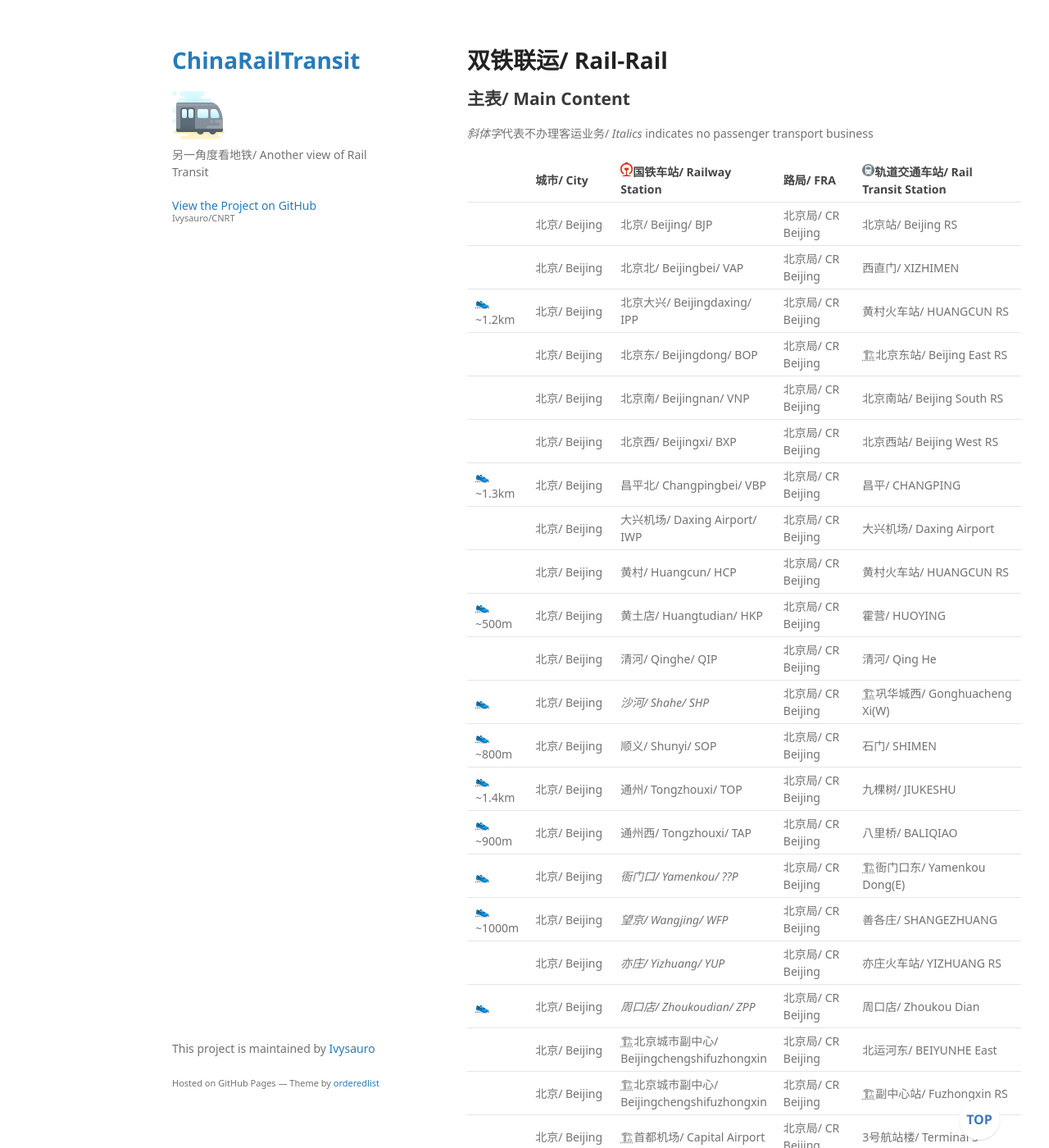
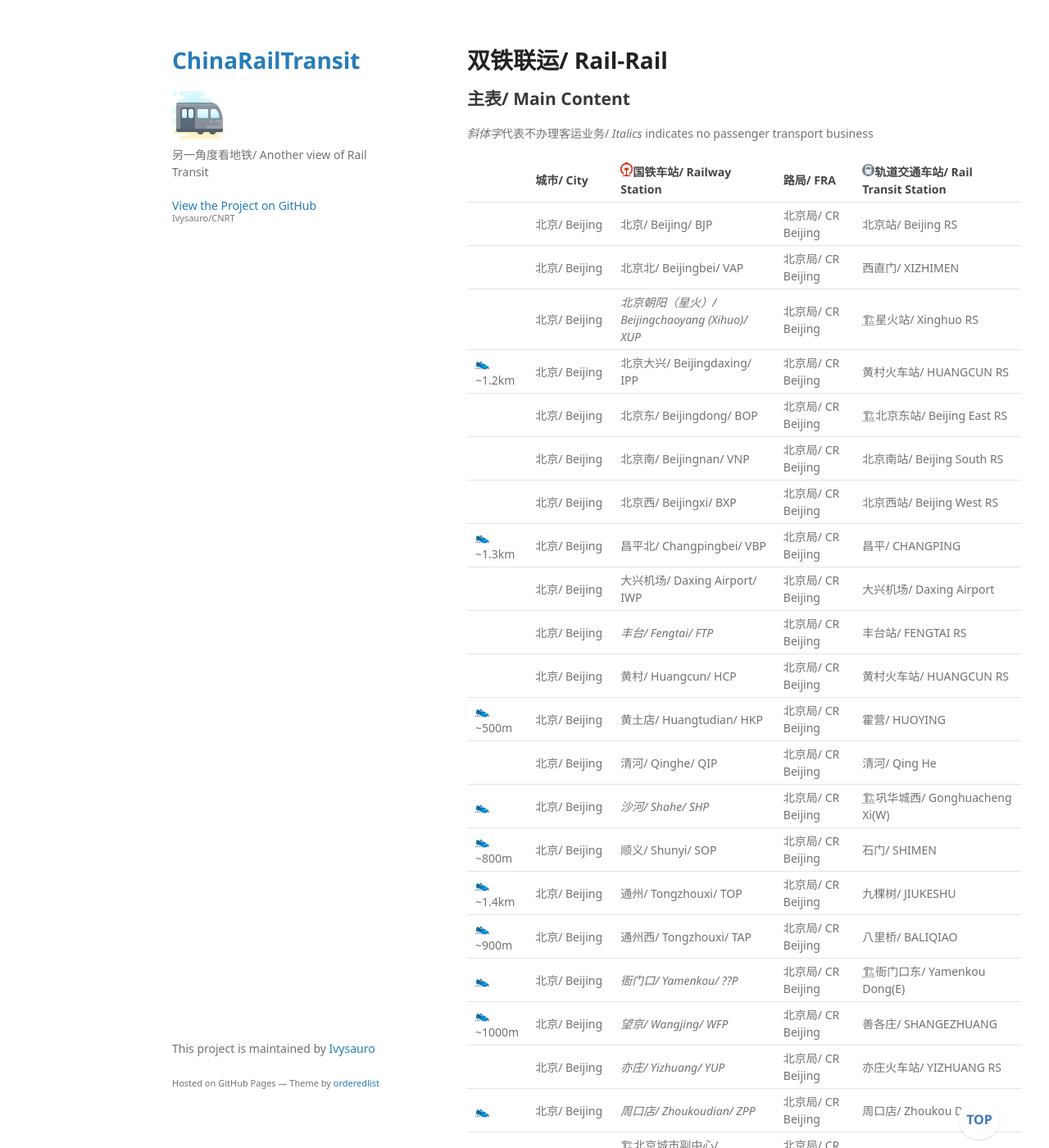
Before and after one commit to Ivysauro/CNRT, a Jekyll site: the page built from data/Rail-Rail.md, in a window 1280 px wide and 1400 px high. Shown: the whole window at 82% size. Built offline with Jekyll 4.4.1, drawn with Linux system fonts in a browser that asks for light colours; some web fonts are replaced; our own code applies the rules of GitHub Pages for plain Markdown files; a script that is not in the unit is left out; some of the changed text lies outside the part shown.

Commit message:
🍊更新北京、杭州数据

```diff
--- a/data/Rail-Rail.md
+++ b/data/Rail-Rail.md
@@ -8,12 +8,14 @@
 | - | - | - | - | - |
 |  | 北京/ Beijing | 北京/ Beijing/ BJP | 北京局/ CR Beijing | 北京站/ Beijing RS |
 |  | 北京/ Beijing | 北京北/ Beijingbei/ VAP | 北京局/ CR Beijing | 西直门/ XIZHIMEN |
+|  | 北京/ Beijing | *北京朝阳（星火）/ Beijingchaoyang (Xihuo)/ XUP* | 北京局/ CR Beijing | 🏗星火站/ Xinghuo RS |
 | 👟~1.2km | 北京/ Beijing | 北京大兴/ Beijingdaxing/ IPP | 北京局/ CR Beijing | 黄村火车站/ HUANGCUN RS |
 |  | 北京/ Beijing | 北京东/ Beijingdong/ BOP | 北京局/ CR Beijing | 🏗北京东站/ Beijing East RS |
 |  | 北京/ Beijing | 北京南/ Beijingnan/ VNP | 北京局/ CR Beijing | 北京南站/ Beijing South RS |
 |  | 北京/ Beijing | 北京西/ Beijingxi/ BXP | 北京局/ CR Beijing | 北京西站/ Beijing West RS |
 | 👟~1.3km | 北京/ Beijing | 昌平北/ Changpingbei/ VBP | 北京局/ CR Beijing | 昌平/ CHANGPING |
 |  | 北京/ Beijing | 大兴机场/ Daxing Airport/ IWP | 北京局/ CR Beijing | 大兴机场/ Daxing Airport |
+|  | 北京/ Beijing | *丰台/ Fengtai/ FTP* | 北京局/ CR Beijing | 丰台站/ FENGTAI RS |
 |  | 北京/ Beijing | 黄村/ Huangcun/ HCP | 北京局/ CR Beijing | 黄村火车站/ HUANGCUN RS |
 | 👟~500m | 北京/ Beijing | 黄土店/ Huangtudian/ HKP | 北京局/ CR Beijing | 霍营/ HUOYING |
 |  | 北京/ Beijing | 清河/ Qinghe/ QIP | 北京局/ CR Beijing | 清河/ Qing He |
@@ -153,7 +153,7 @@
 |  | 滁州/ Chuzhou | 滁州/ Chuzhou/ CXH | 上海局/ CR Shanghai | 🏗滁洲站/ CHUZHOU RAILWAY STATION |
 |  | 杭州/ Hangzhou | 杭州/ Hangzhou/ HZH | 上海局/ CR Shanghai | 城站/ Chengzhan |
 |  | 杭州/ Hangzhou | 杭州东/ Hangzhoudong/ HGH | 上海局/ CR Shanghai | 火车东站/ East RS |
-|  | 杭州/ Hangzhou | *杭州南/ Hangzhounan/ XHH* | 上海局/ CR Shanghai | 🏗火车南站/ South RS |
+|  | 杭州/ Hangzhou | 杭州南/ Hangzhounan/ XHH | 上海局/ CR Shanghai | 火车南站/ South RS |
 |  | 杭州/ Hangzhou | 余杭/ Yuhang/ EVH | 上海局/ CR Shanghai | 余杭高铁/ Yuhang Hi-RS |
 |  | 杭州/ Hangzhou | 🏗杭州西/ Hangzhouxi | 上海局/ CR Shanghai | 🏗火车西站/ West RS |
 |  | 杭州/ Hangzhou | 🏗萧山机场/ Xiaoshan Airport | 上海局/ CR Shanghai | 🏗萧山机场/ Xiaoshan Airport |
```
Also changed, not shown: other parts of data/Rail-Rail.md (+0 -2 lines).
